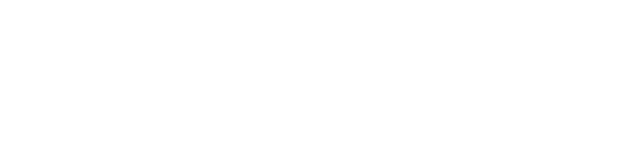
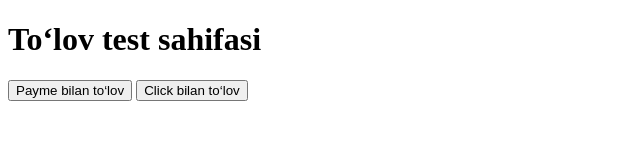
Before and after one commit to urinov/payme, a website: page public/index.html in a window 1280 px wide. Shown: the whole page, without its empty margins (0-640 px from the left). Drawn offline with Linux system fonts and the light colour scheme.

Commit message:
Update index.html

```diff
--- a/public/index.html
+++ b/public/index.html
@@ -5,7 +5,10 @@
   <title>To‘lov test</title>
 </head>
 <body>
+  <h1>To‘lov test sahifasi</h1>
 
+  <button onclick="startPayme()">Payme bilan to‘lov</button>
+  <button onclick="startClick()">Click bilan to‘lov</button>
 
   <script>
   async function createOrder() {
```
